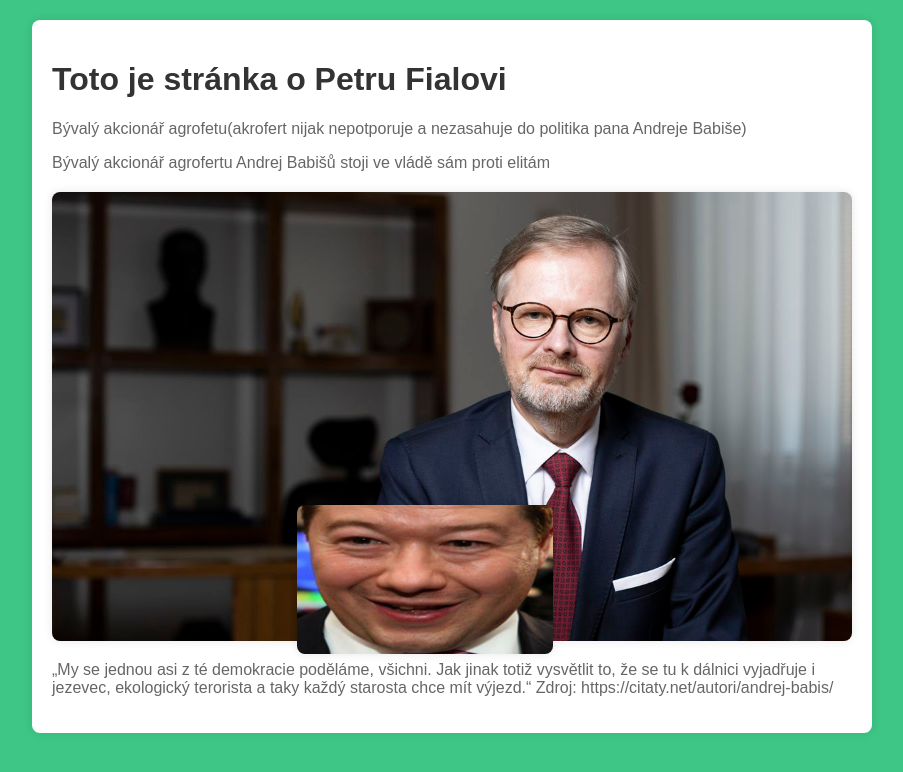
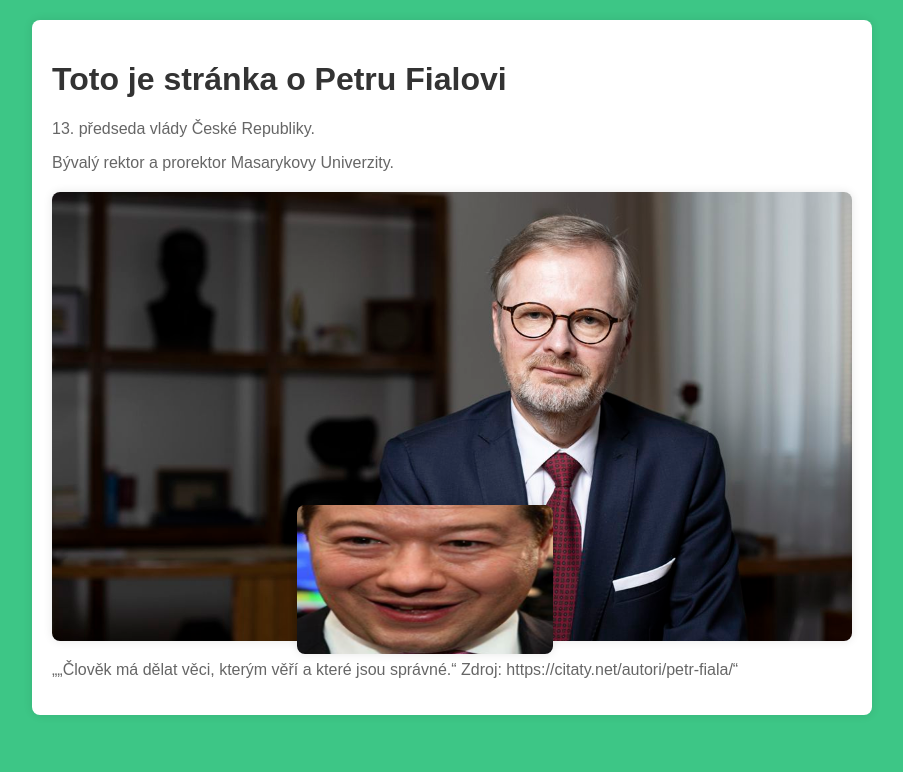
Before and after one commit to 2Karlicek/SPS_Kladno_projekt, a PHP site: page /Fiala.php in a window 1280 px wide. Shown: the top 772 px of the page, without its empty margins (188-1091 px from the left). Run offline with PHP 8.4, Linux system fonts and the light colour scheme.

Commit message:
Fiala.php

```diff
--- a/Fiala.php
+++ b/Fiala.php
@@ -64,14 +64,15 @@
 ?>
     <div class="container">
         <h1>Toto je stránka o Petru Fialovi</h1>
-        <p>Bývalý akcionář agrofetu(akrofert nijak nepotporuje a nezasahuje do politika pana Andreje Babiše)</p>
-        <p>Bývalý akcionář agrofertu Andrej Babišů stoji ve vládě sám proti elitám</p>
+        <p>13. předseda vlády České Republiky.</p>
+        <p>Bývalý rektor a prorektor Masarykovy Univerzity.</p>
 
 
         <img src=assets/images/xmDvz.jpg alt="Bývalý akcionář agroferu">
-        <p> „My se jednou asi z té demokracie poděláme, všichni. Jak jinak totiž vysvětlit to, že se tu k dálnici vyjadřuje i jezevec, ekologický terorista a taky každý starosta chce mít výjezd.“
+        <p> „„Člověk má dělat věci, kterým věří a které jsou správné.“
 
-Zdroj: https://citaty.net/autori/andrej-babis/ </p>
+Zdroj: https://citaty.net/autori/petr-fiala/“
+
     </div>
 
 
```
